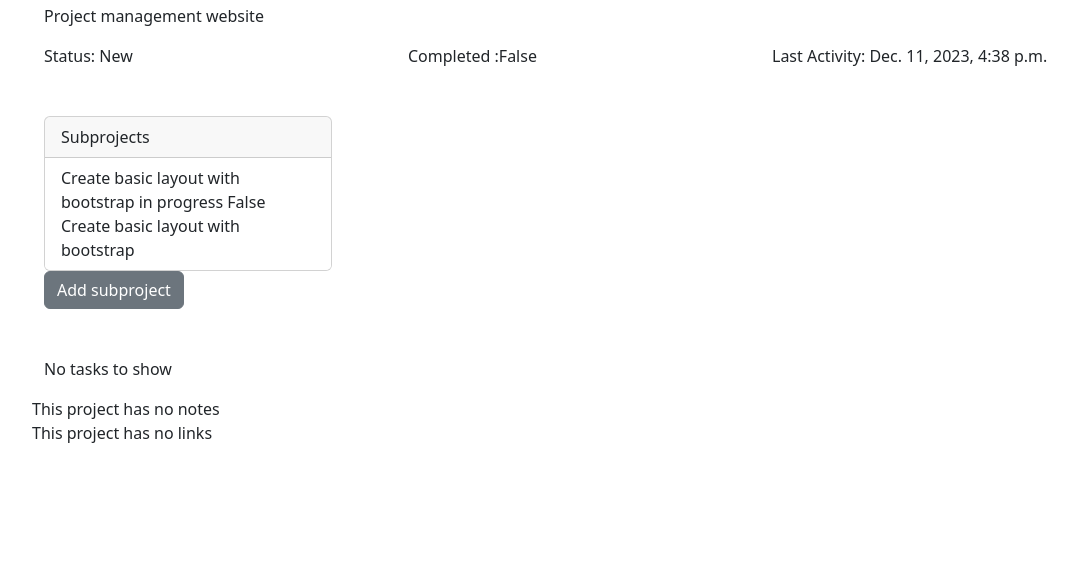
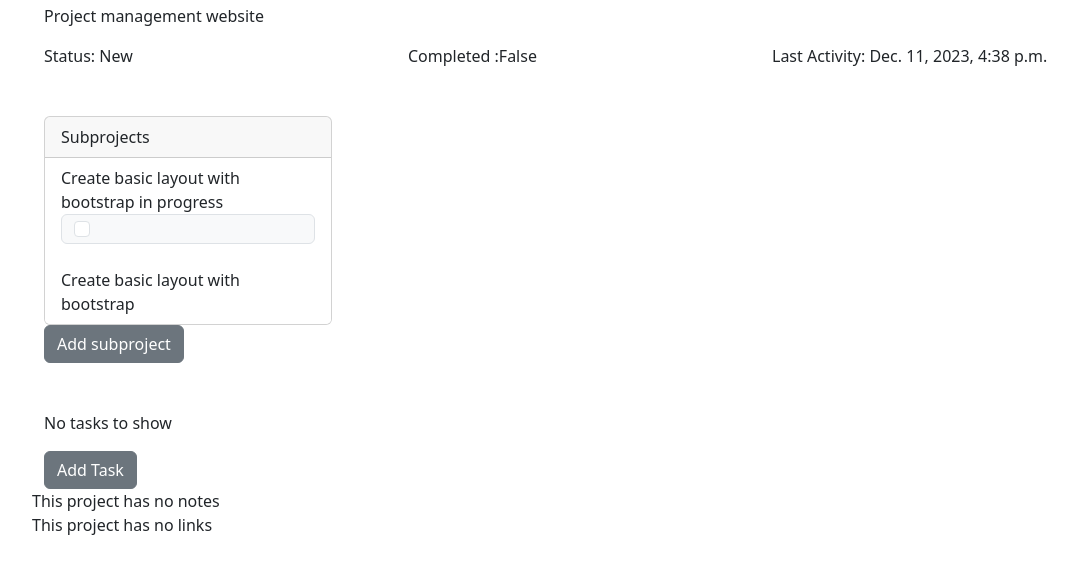
Before and after one commit to Chozzer/projects, a Django app: page /project/1 in a window 1280 px wide. Shown: the part 174-748 px from the top of the page, without its empty margins (50-1128 px from the left). Run offline with Django 4.2, Linux system fonts and the light colour scheme; a user stored in the database is signed in; data comes from the database, SQL or seed files in the repository; both versions use the stored data as it was after the commit.

Commit message:
Added add task functionality

```diff
--- a/base/models.py
+++ b/base/models.py
@@ -60,7 +60,8 @@ class task(models.Model):
     title = models.CharField(max_length=64)
     task = models.TextField()
     order = models.IntegerField(unique=True)
-
+    class Meta:
+        get_latest_by = 'order'
 
 class document(models.Model):
     id = models.IntegerField(primary_key=True)
--- a/base/templates/add_subproject.html
+++ b/base/templates/add_subproject.html
@@ -13,8 +13,8 @@
 
 
       <div class="mb-3">
-        <label for="description">Description</label>
-        <textarea id="description" name="description" rows="4" cols="50"></textarea>
+        <label for="task">Description</label>
+        <textarea id="task" name="task" rows="4" cols="50"></textarea>
 
       </div>
 
--- a/base/templates/project_view.html
+++ b/base/templates/project_view.html
@@ -32,6 +32,8 @@
     </div>
 <br><br>
 
+
+{% if project.parent == 0 %}
     <div class="container">
       {% if subprojects %}
       <div class="card" style="width: 18rem;">
@@ -40,7 +42,11 @@
         </div>
         <ul class="list-group list-group-flush">
           {% for sub in subprojects %}
-          <li class="list-group-item">{{sub.name }}  {{ sub.status }}  {{ sub.completed }}<br> {{sub.description}} </li>
+          <li class="list-group-item">{{sub.name }}  {{ sub.status }}
+            <div class="input-group-text">
+              <input class="form-check-input mt-0" type="checkbox" value="{{ sub.completed }}" aria-label="Completed">
+            </div>
+            <br> {{sub.description}} </li>
           {% endfor %}
         </ul>
       </div>
@@ -52,7 +58,13 @@
       <a href="{% url 'add_subproject' parent=project.id %}" class="btn btn-secondary" >Add subproject</a>
 
     </div>
-<br><br>
+    {% endif %}
+
+
+
+
+
+    <br><br>
     <div class="container">
         {% if tasks %}
             {% for task in tasks %}
@@ -67,6 +79,8 @@
         {% else %}
         <p>No tasks to show</p>
         {% endif %}
+
+        <a href="{% url 'add_task' parent=project.id %}" class="btn btn-secondary">Add Task</a>
     </div>
 
 {% if notes %}
--- a/base/urls.py
+++ b/base/urls.py
@@ -8,7 +8,8 @@ urlpatterns = [
     path("logout/", views.logout_user, name="logout"),
     path("register/", views.register_user, name = "register"),
     path("project/<int:pk>", views.project_view, name = "project_view"),
-    path("add_subproject/<int:parent>", views.add_subproject, name="add_subproject")
+    path("add_subproject/<int:parent>", views.add_subproject, name="add_subproject"),
+    path("add_task/<int:parent>", views.add_task, name='add_task'),
 
 
 
--- a/base/views.py
+++ b/base/views.py
@@ -2,6 +2,7 @@ from django.shortcuts import render, HttpResponse, redirect
 from django.contrib.auth import authenticate, login, logout
 from django.contrib import messages
 from django.utils import timezone
+from django.db.models import Max
 from .forms import SignUpForm
 from .models import project, status, note, task, link, type
 
@@ -99,3 +100,22 @@ def add_subproject(request, parent):
         types = type.objects.all()
         pstatus = status.objects.all()
         return render(request, 'add_subproject.html' , {'parent':parent, 'types':types, 'status': pstatus})
+
+def add_task(request, parent):
+    if request.method == "POST":
+        pkref= project.objects.get(pk=parent)
+        ref = pkref.name
+        title = request.POST["title"]
+        new_task = request.POST["task"]
+        #order= task.objects.aggregate(max('order')).get('order__max')
+        next_order = task.objects.aggregate(Max('order')).get('order__max')
+        next_order = next_order +1
+        newtask = task.objects.create(ref_id=pkref.id,
+                                      title=title,
+                                      task=new_task,
+                                      order=next_order)
+        newtask.save
+        return redirect('home')
+
+    else:
+        return render(request, 'add_task.html', {})
```
Also changed, not shown: base/templates/add_task.html (added, +23 -0 lines), db.sqlite3.
